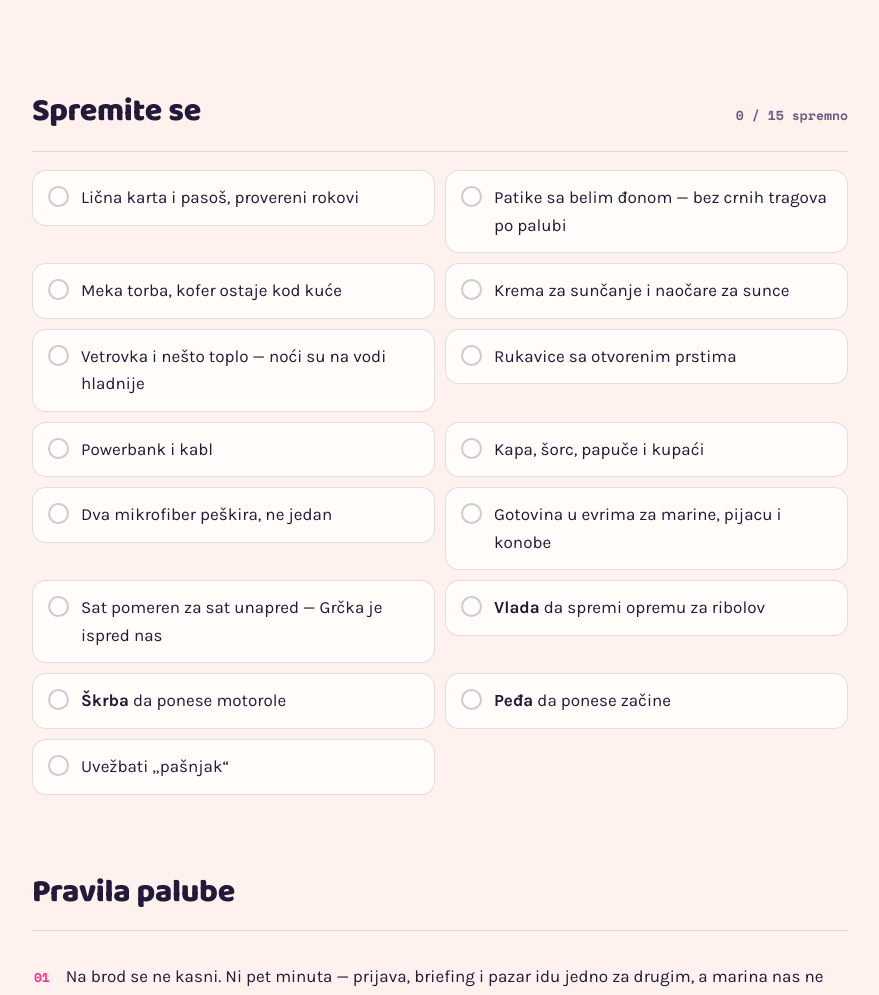
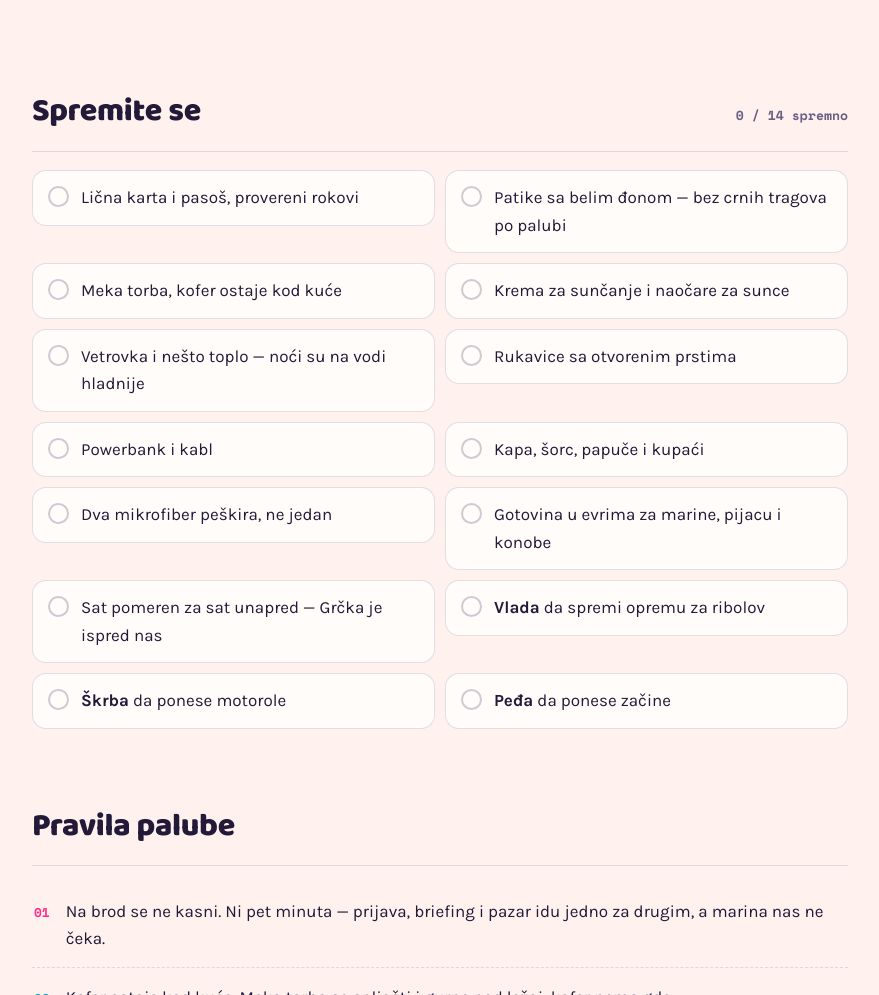
Before and after one commit to nemanjahp/lollipop, a website: page artifact.html in a window 1280 px wide. Shown: the part 1179-2174 px from the top of the page, without its empty margins (200-1079 px from the left). Drawn offline with nearby package versions, Linux system fonts and the light colour scheme.

Commit message:
Uskladi brojač i artifact.html sa izbačenim „pašnjakom"
Commit 97f0ab8 je uklonio stavku iz index.html, ali je statički tekst
brojača ostao na 15 i artifact.html je i dalje sadržao staru stavku.

```diff
--- a/artifact.html
+++ b/artifact.html
@@ -250,7 +250,7 @@
   <section>
     <div class="sechead">
       <h2 class="sec">Spremite se</h2>
-      <p class="tally" id="tally">0 / 15 spremno</p>
+      <p class="tally" id="tally">0 / 14 spremno</p>
     </div>
     <ul class="list" id="list">
       <li><button class="item" type="button" aria-pressed="false"><span class="box"><svg viewBox="0 0 16 16" aria-hidden="true"><path d="M2 8.5l4 4 8-9" fill="none" stroke="#0B2A14" stroke-width="2.6" stroke-linecap="round" stroke-linejoin="round"/></svg></span><span class="txt">Lična karta i pasoš, provereni rokovi</span></button></li>
@@ -267,7 +267,6 @@
       <li><button class="item" type="button" aria-pressed="false"><span class="box"><svg viewBox="0 0 16 16" aria-hidden="true"><path d="M2 8.5l4 4 8-9" fill="none" stroke="#0B2A14" stroke-width="2.6" stroke-linecap="round" stroke-linejoin="round"/></svg></span><span class="txt"><b>Vlada</b> da spremi opremu za ribolov</span></button></li>
       <li><button class="item" type="button" aria-pressed="false"><span class="box"><svg viewBox="0 0 16 16" aria-hidden="true"><path d="M2 8.5l4 4 8-9" fill="none" stroke="#0B2A14" stroke-width="2.6" stroke-linecap="round" stroke-linejoin="round"/></svg></span><span class="txt"><b>Škrba</b> da ponese motorole</span></button></li>
       <li><button class="item" type="button" aria-pressed="false"><span class="box"><svg viewBox="0 0 16 16" aria-hidden="true"><path d="M2 8.5l4 4 8-9" fill="none" stroke="#0B2A14" stroke-width="2.6" stroke-linecap="round" stroke-linejoin="round"/></svg></span><span class="txt"><b>Peđa</b> da ponese začine</span></button></li>
-      <li><button class="item" type="button" aria-pressed="false"><span class="box"><svg viewBox="0 0 16 16" aria-hidden="true"><path d="M2 8.5l4 4 8-9" fill="none" stroke="#0B2A14" stroke-width="2.6" stroke-linecap="round" stroke-linejoin="round"/></svg></span><span class="txt">Uvežbati „pašnjak“</span></button></li>
     </ul>
   </section>
 
```
Also changed, not shown: index.html (+1 -1 lines).
